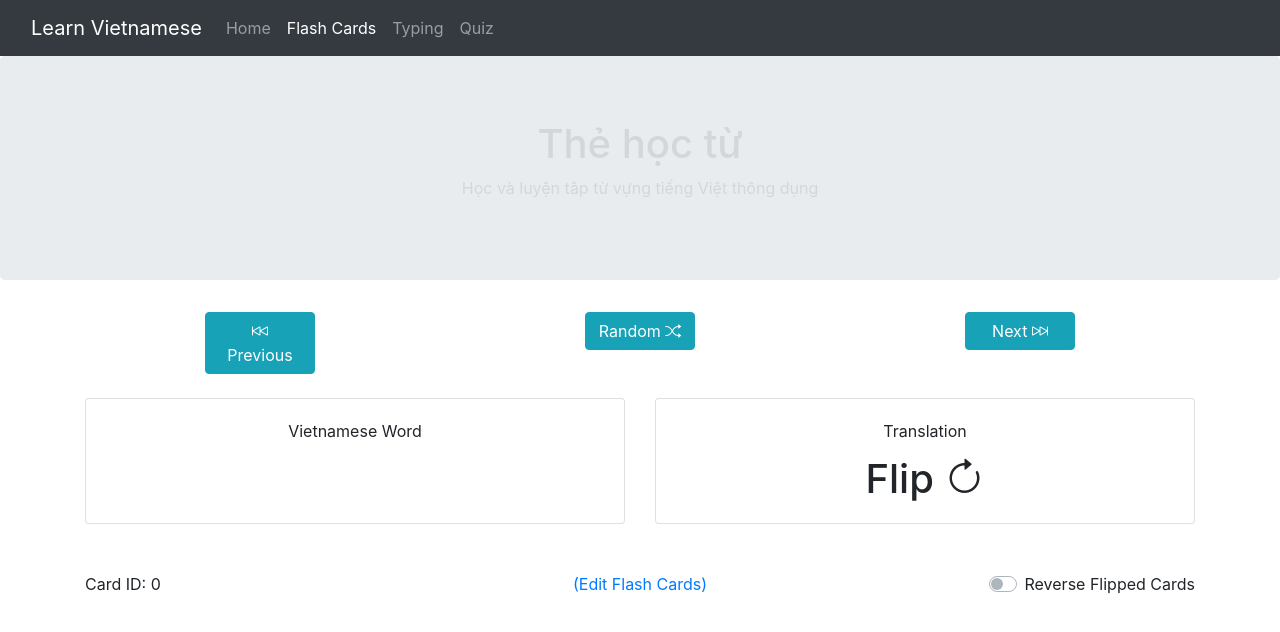
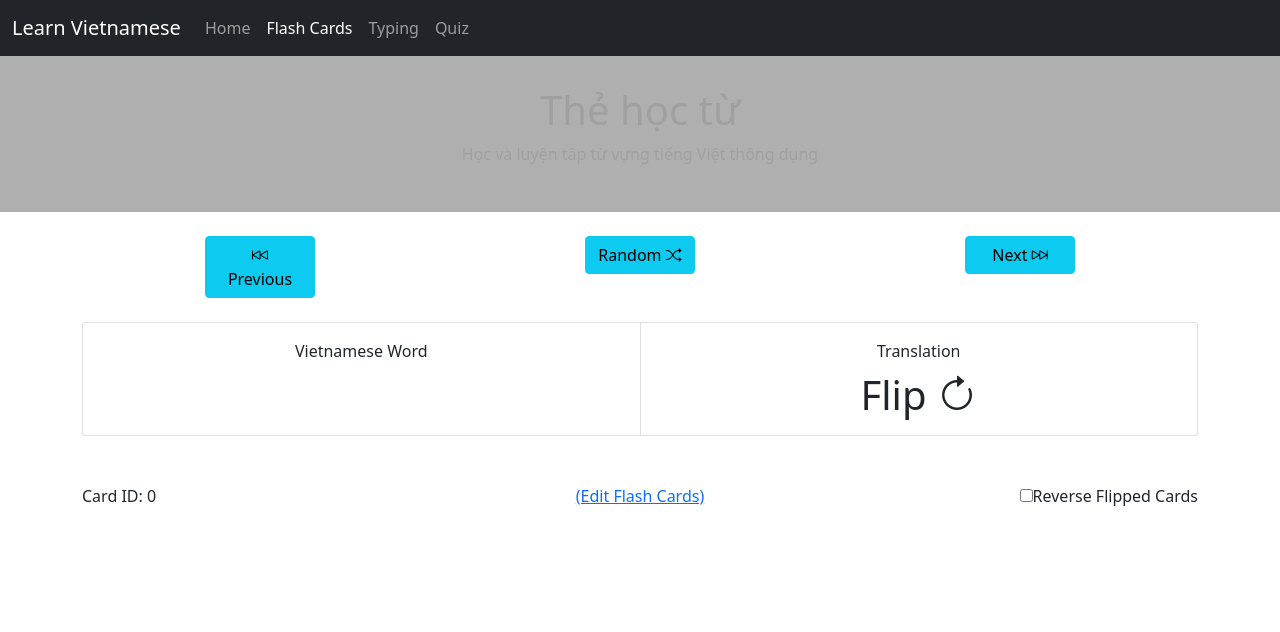
Before and after one commit to GrantFBarnes/learn-vietnamese, an Angular app: page /flash in a window 1280 px wide. Shown: the top 632 px of the page. Built offline with nearby package versions, Linux system fonts and the light colour scheme; no server answers.

Commit message:
updating from bootstrap 4 to 5, replacing jumbotron with custom title, replacing card-deck with card-group

```diff
--- a/angular.json
+++ b/angular.json
@@ -39,8 +39,14 @@
             "tsConfig": "tsconfig.app.json",
             "aot": true,
             "assets": ["src/favicon.ico", "src/assets"],
-            "styles": ["src/styles.css"],
-            "scripts": []
+            "styles": [
+              "node_modules/bootstrap/dist/css/bootstrap.min.css",
+              "node_modules/bootstrap-icons/font/bootstrap-icons.css",
+              "src/styles.css"
+            ],
+            "scripts": [
+              "node_modules/bootstrap/dist/js/bootstrap.bundle.min.js"
+            ]
           },
           "configurations": {
             "production": {
--- a/package.json
+++ b/package.json
@@ -20,6 +20,8 @@
     "@angular/platform-browser-dynamic": "~11.2.11",
     "@angular/router": "~11.2.11",
     "body-parser": "^1.19.0",
+    "bootstrap": "^5.0.0",
+    "bootstrap-icons": "^1.4.1",
     "cookie-parser": "^1.4.5",
     "cors": "^2.8.5",
     "express": "^4.17.1",
--- a/src/app/app.module.ts
+++ b/src/app/app.module.ts
@@ -4,7 +4,7 @@ import { HttpClientModule } from '@angular/common/http';
 
 import { AppRoutingModule } from './app-routing.module';
 import { AppComponent } from './app.component';
-import { JumbotronComponent } from './shared/jumbotron/jumbotron.component';
+import { TitleComponent } from './shared/title/title.component';
 
 import { HomeComponent } from './home/home.component';
 
@@ -23,7 +23,7 @@ import { PageNotFoundComponent } from './page-not-found/page-not-found.component
 @NgModule({
   declarations: [
     AppComponent,
-    JumbotronComponent,
+    TitleComponent,
     HomeComponent,
     EditFlashComponent,
     FlashComponent,
--- a/src/app/flash/flash.component.html
+++ b/src/app/flash/flash.component.html
@@ -1,4 +1,4 @@
-<app-jumbotron
+<app-title
   [title]="{
     english: 'Flash Cards',
     vietnamese: 'Thẻ học từ'
@@ -7,7 +7,7 @@
     english: 'Learn common Vietnamese words and practice',
     vietnamese: 'Học và luyện tâp từ vựng tiếng Việt thông dụng'
   }"
-></app-jumbotron>
+></app-title>
 
 <div class="container">
   <div class="row center">
@@ -31,7 +31,7 @@
     </div>
   </div>
   <br />
-  <div class="card-deck">
+  <div class="card-group">
     <div class="card">
       <app-flash-word
         [flipped]="flipped.word"
@@ -48,7 +48,7 @@
     </div>
   </div>
   <br />
-  <div class="card-deck" *ngIf="examples.length > 0">
+  <div class="card-group" *ngIf="examples.length > 0">
     <div class="card">
       <app-flash-examples
         [flipped]="flipped.examples"
--- a/src/app/home/home.component.html
+++ b/src/app/home/home.component.html
@@ -1,4 +1,4 @@
-<app-jumbotron
+<app-title
   [title]="{
     english: 'Welcome',
     vietnamese: 'Chào mừng'
@@ -7,10 +7,10 @@
     english: 'A Place to Learn and Practice Vietnamese',
     vietnamese: 'Nơi học và thực hành tiếng Việt'
   }"
-></app-jumbotron>
+></app-title>
 
 <div class="container">
-  <div class="card-deck">
+  <div class="card-group">
     <div class="card">
       <div class="card-body">
         <h3 class="card-title">Flash Cards</h3>
--- a/src/app/page-not-found/page-not-found.component.html
+++ b/src/app/page-not-found/page-not-found.component.html
@@ -1,4 +1,4 @@
-<app-jumbotron
+<app-title
   [title]="{
     english: '404 Page Not Found',
     vietnamese: '404 Không tìm thấy trang'
@@ -9,4 +9,4 @@
     vietnamese:
       'Trang bạn đang cố gắng truy cập không tồn tại. Vui lòng sử dụng menu điều hướng để tìm một trang hợp lệ.'
   }"
-></app-jumbotron>
+></app-title>
--- a/src/app/shared/jumbotron/jumbotron.component.css
+++ b/src/app/shared/title/title.component.css
@@ -1,3 +1,10 @@
+.mainTitle {
+  padding-top: 30px;
+  padding-bottom: 30px;
+  text-align: center;
+  background-color: #afafaf;
+}
+
 .pulsate {
   animation: pulsate 5s ease-out;
   animation-iteration-count: infinite;
--- a/src/app/shared/jumbotron/jumbotron.component.html
+++ b/src/app/shared/title/title.component.html
@@ -1,4 +1,4 @@
-<div class="jumbotron text-center">
+<div class="mainTitle">
   <div id="englishText" class="pulsate" hidden>
     <h1>{{ title.english }}</h1>
     <p>{{ subTitle.english }}</p>
@@ -8,3 +8,4 @@
     <p>{{ subTitle.vietnamese }}</p>
   </div>
 </div>
+<br />
--- a/src/index.html
+++ b/src/index.html
@@ -6,28 +6,6 @@
     <base href="/" />
     <meta name="viewport" content="width=device-width, initial-scale=1" />
     <link rel="icon" type="image/x-icon" href="favicon.ico" />
-
-    <!-- Bootstrap -->
-    <!-- Latest compiled and minified CSS -->
-    <link
-      rel="stylesheet"
-      href="https://maxcdn.bootstrapcdn.com/bootstrap/4.5.2/css/bootstrap.min.css"
-    />
-
-    <!-- jQuery library -->
-    <script src="https://ajax.googleapis.com/ajax/libs/jquery/3.5.1/jquery.min.js"></script>
-
-    <!-- Popper JS -->
-    <script src="https://cdnjs.cloudflare.com/ajax/libs/popper.js/1.16.0/umd/popper.min.js"></script>
-
-    <!-- Latest compiled JavaScript -->
-    <script src="https://maxcdn.bootstrapcdn.com/bootstrap/4.5.2/js/bootstrap.min.js"></script>
-
-    <!-- Bootstrap icons -->
-    <link
-      rel="stylesheet"
-      href="https://cdn.jsdelivr.net/npm/bootstrap-icons@1.4.1/font/bootstrap-icons.css"
-    />
   </head>
   <body>
     <app-root></app-root>
```
Also changed, not shown: src/app/shared/title/title.component.ts (renamed from src/app/shared/jumbotron/jumbotron.component.ts, +4 -4 lines), 1 other file (tests, documents, lock files or other folders).
